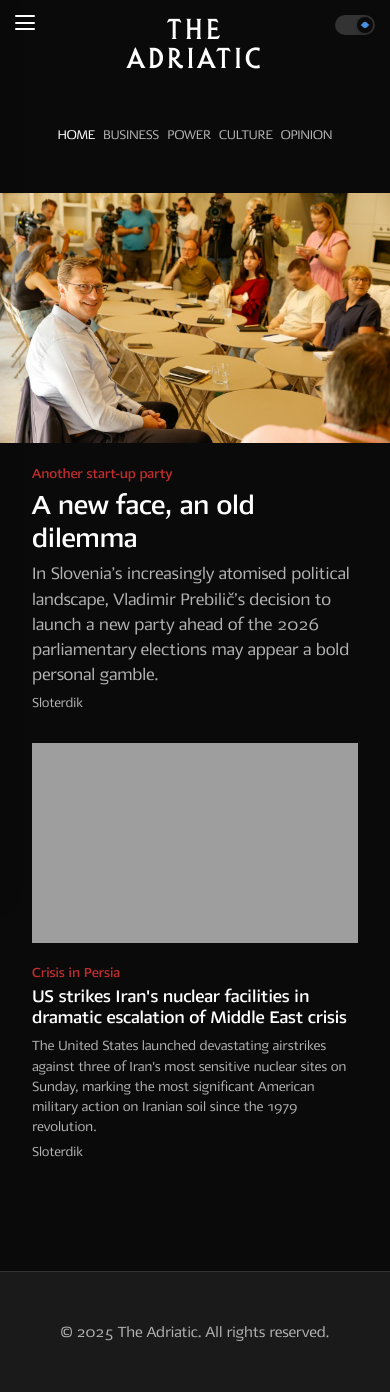
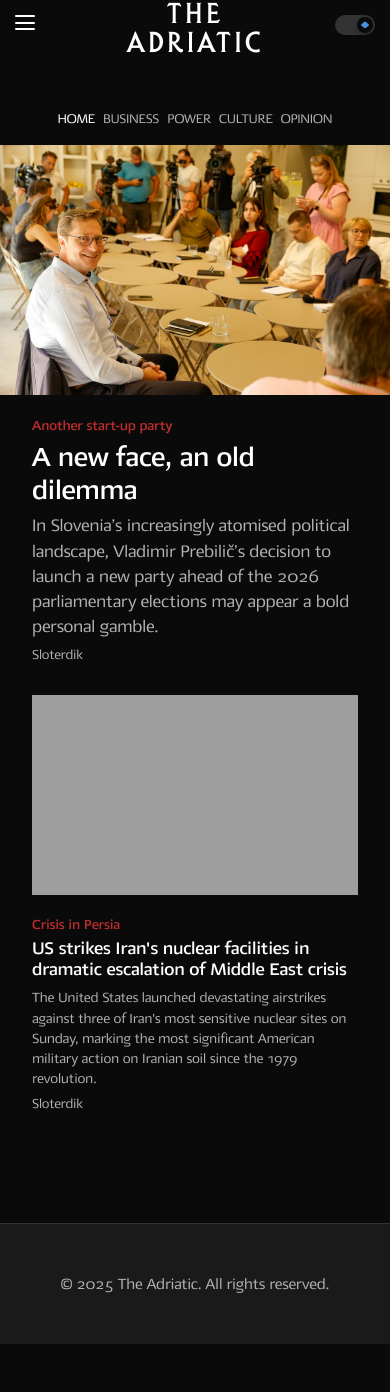
Before and after one commit to tfhoerest/azt, a Jekyll site: the page built from index.html, in a window 390 px wide. Built offline with Jekyll 4.4.1, drawn with Linux system fonts in a browser that asks for light colours; some web fonts are replaced; the list of posts is cut into pages by our own code; after the commit the page ends 1344 px from its top, so only the background shows below that.

Commit message:
Update default.html

```diff
--- a/_layouts/default.html
+++ b/_layouts/default.html
@@ -672,11 +672,11 @@
             }
 
             .masthead {
-                padding: var(--z-ds-space-s);
+                padding: 0;
             }
 
             .masthead-container {
-                padding-bottom: var(--z-ds-space-s);
+                padding-bottom: 0;
             }
 
             .site-title::before {
```
